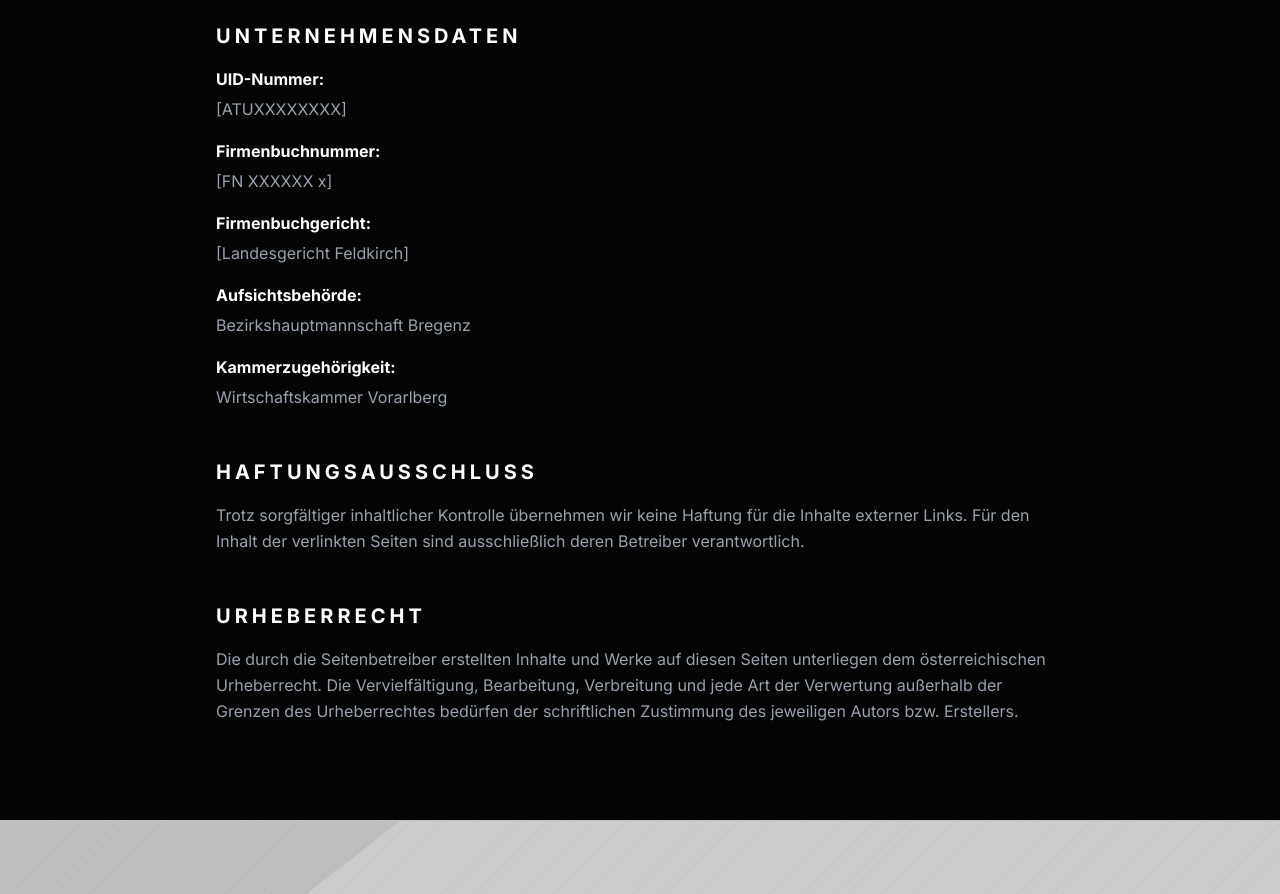
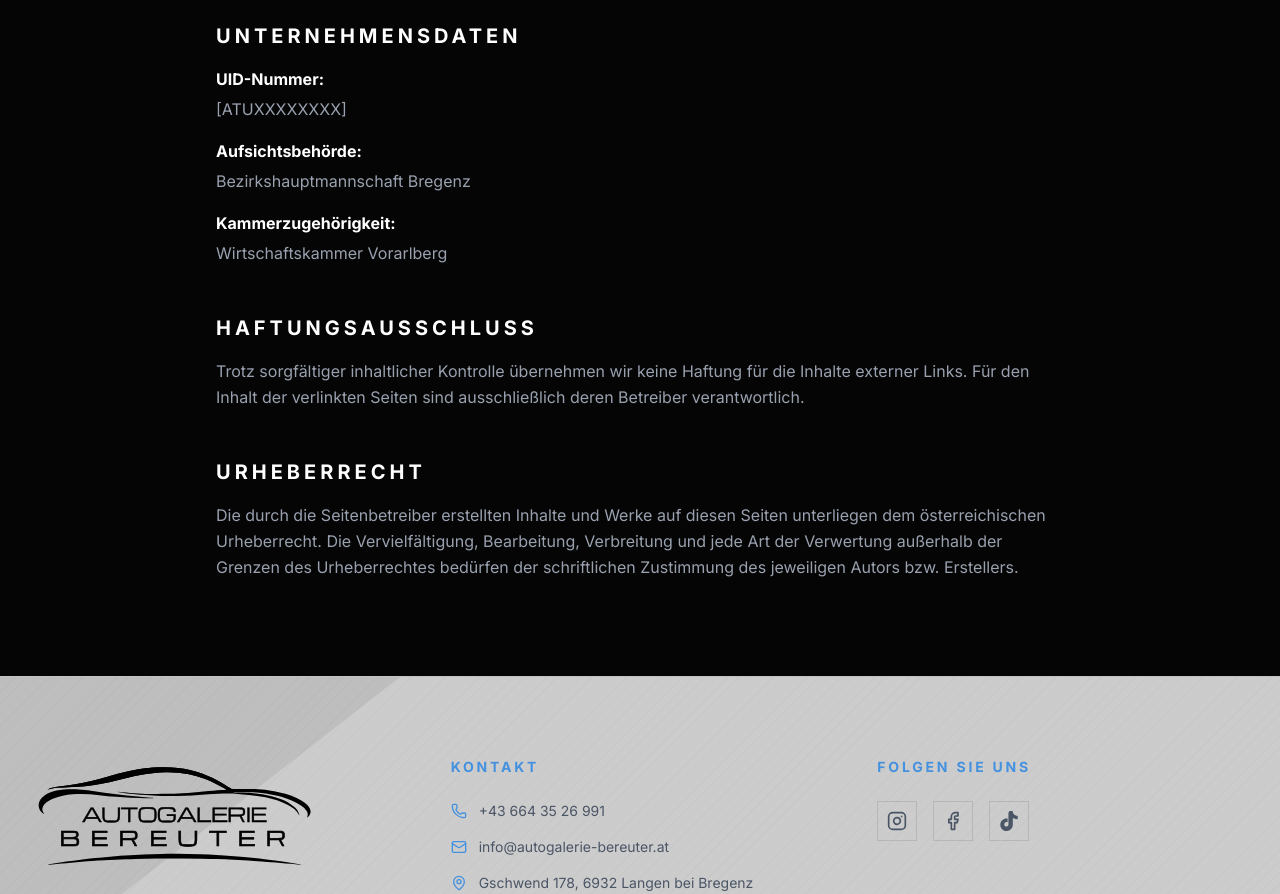
Before and after one commit to Autogalerie-Bereuter/Autogalerie-Bereuter, a React (Vite) app: page /impressum in a window 1280 px wide. Shown: the part 860-1754 px from the top of the page. Built offline with nearby package versions, Linux system fonts and the light colour scheme.

Commit message:
Update Impressum.tsx

```diff
--- a/src/pages/Impressum.tsx
+++ b/src/pages/Impressum.tsx
@@ -52,14 +52,6 @@
               [ATUXXXXXXXX]
             </p>
             <p>
-              <strong className="text-white block mb-1">Firmenbuchnummer:</strong>
-              [FN XXXXXX x]
-            </p>
-            <p>
-              <strong className="text-white block mb-1">Firmenbuchgericht:</strong>
-              [Landesgericht Feldkirch]
-            </p>
-            <p>
               <strong className="text-white block mb-1">Aufsichtsbehörde:</strong>
               Bezirkshauptmannschaft Bregenz
             </p>
```
